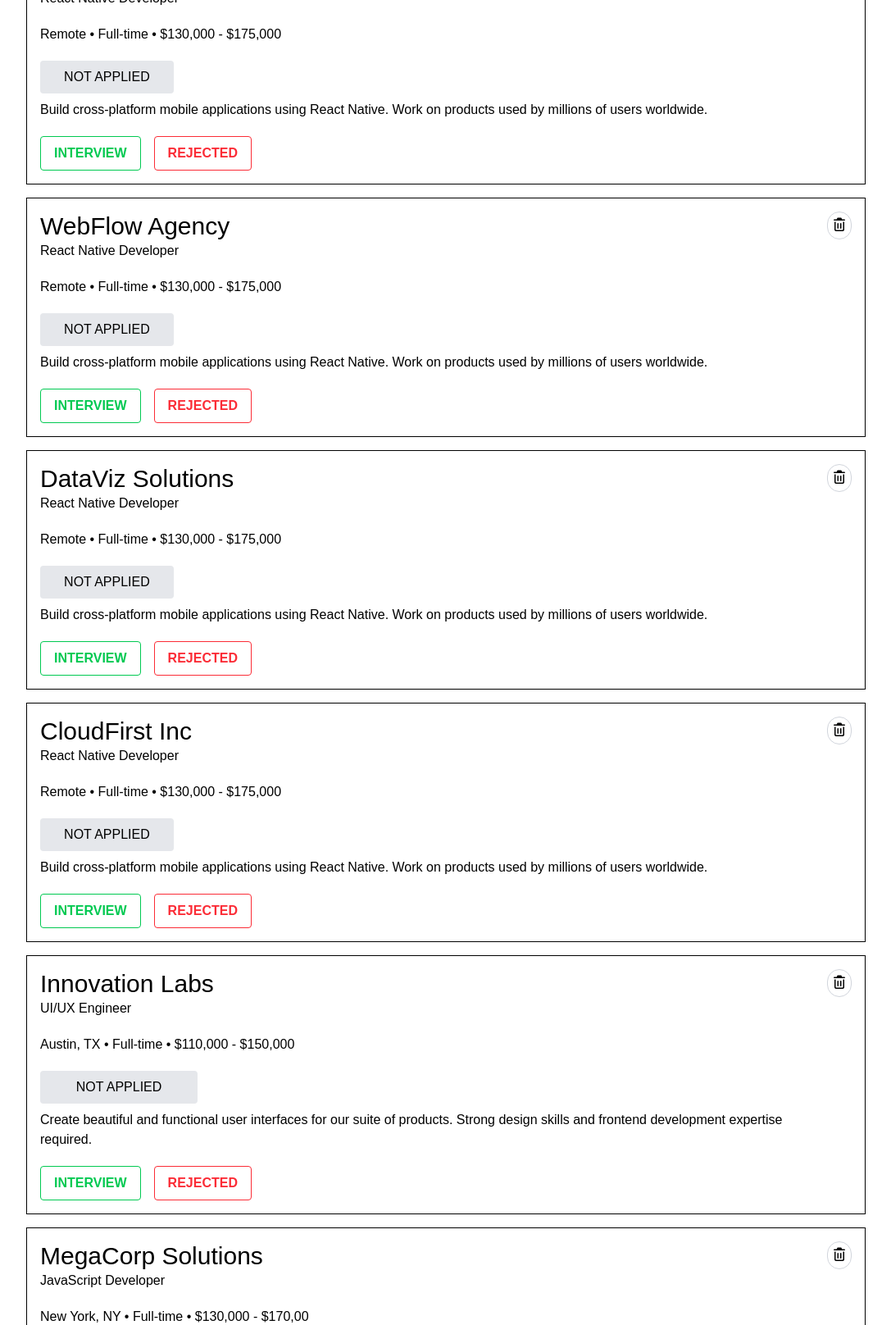
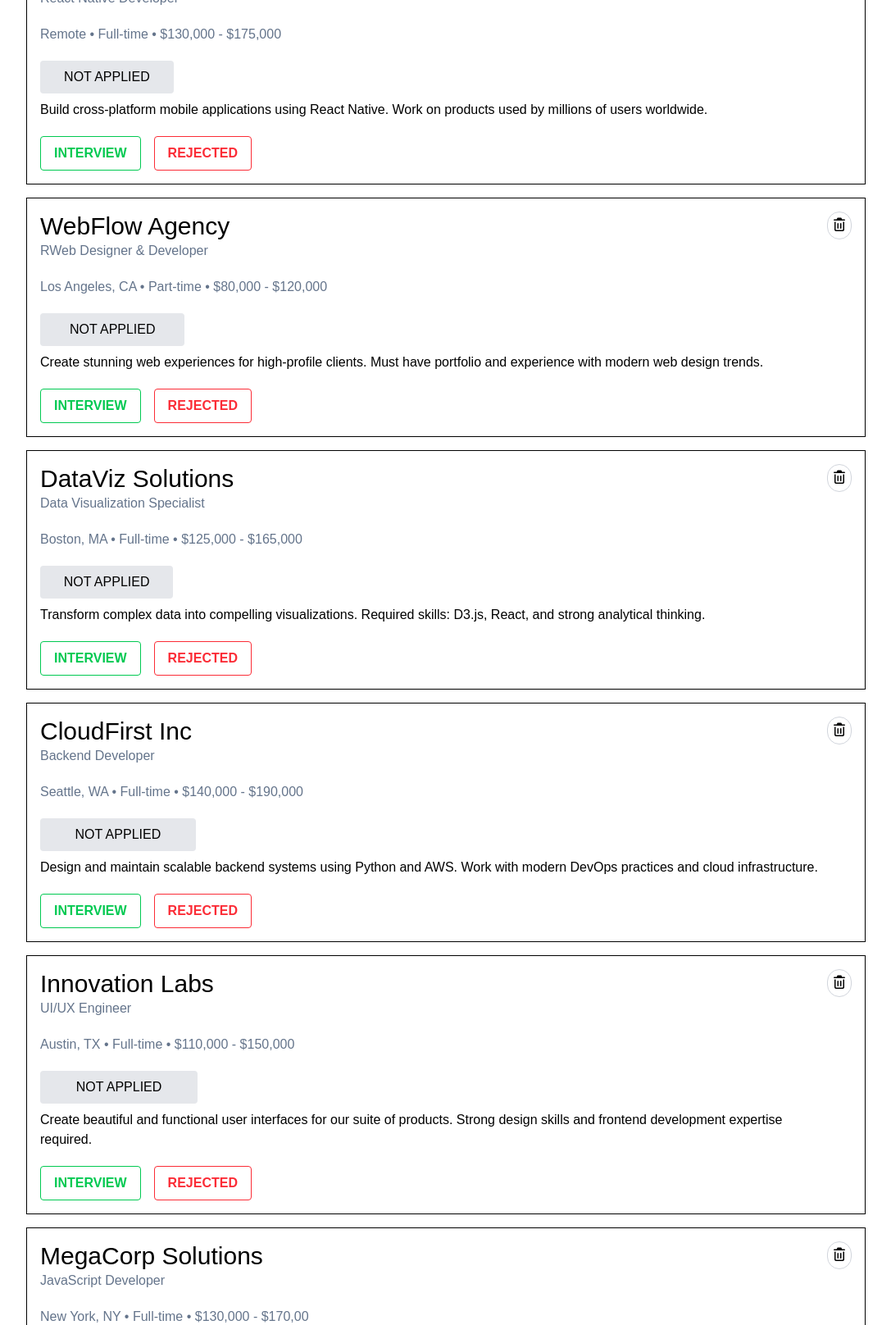
Before and after one commit to SIM-Ruhan/Assignment-04, a plain HTML site: page index.html in a window 1280 px wide. Shown: the part 444-2060 px from the top of the page at 82% size, without its empty margins (96-1183 px from the left). Drawn offline with nearby package versions, Linux system fonts and the light colour scheme.

Commit message:
design updated

```diff
--- a/index.html
+++ b/index.html
@@ -49,8 +49,8 @@ font-family: 'Geist',sans-serif;
      <div class="">
 
             <p class="cardName text-3xl font-medium">Mobile First Corp</p>
-            <p class="postName">React Native Developer</p>
-            <p class=" info my-5">Remote • Full-time • $130,000 - $175,000</p>
+            <p class="postName text-[#64748B]">React Native Developer</p>
+            <p class=" info my-5 text-[#64748B]">Remote • Full-time • $130,000 - $175,000</p>
             <div class="bg-gray-200 px-3 py-2 rounded-sm max-w-3/5 sm:max-w-2/5 lg:max-w-1/5 text-center mb-2">
                        <p class="status">NOT APPLIED</p>
             </div>
@@ -76,12 +76,16 @@ font-family: 'Geist',sans-serif;
      <div class="">
 
             <p class="cardName text-3xl font-medium">WebFlow Agency</p>
-            <p class="postName">React Native Developer</p>
-            <p class="info my-5">Remote • Full-time • $130,000 - $175,000</p>
+            <p class="postName text-[#64748B]">RWeb Designer & Developer</p>
+            <p class="info my-5 text-[#64748B]">Los Angeles, CA
+ •
+Part-time
+•
+ $80,000 - $120,000</p>
  <div class="light bg-gray-200 px-3 py-2 rounded-sm max-w-3/5 sm:max-w-2/5 lg:max-w-1/5 text-center mb-2">
                        <p class="status">NOT APPLIED</p>
             </div>
-       <p class="notes">Build cross-platform mobile applications using React Native. Work on products used by millions of users worldwide.</p>
+       <p class="notes">Create stunning web experiences for high-profile clients. Must have portfolio and experience with modern web design trends.</p>
      </div>
 
 
@@ -102,12 +106,17 @@ font-family: 'Geist',sans-serif;
      <div class="">
 
             <p class="cardName text-3xl font-medium">DataViz Solutions</p>
-            <p class="postName">React Native Developer</p>
-            <p class="info my-5">Remote • Full-time • $130,000 - $175,000</p>
+            <p class="postName text-[#64748B]">Data Visualization Specialist</p>
+            <p class="info my-5 text-[#64748B]">Boston, MA
+•
+ Full-time
+ •
+ $125,000 - $165,000</p>
  <div class="light bg-gray-200 px-3 py-2 rounded-sm max-w-3/5 sm:max-w-2/5 lg:max-w-1/5 text-center mb-2">
                        <p class="status">NOT APPLIED</p>
             </div>
-       <p class="notes">Build cross-platform mobile applications using React Native. Work on products used by millions of users worldwide.</p>
+       <p class="notes">Transform complex data into compelling visualizations. Required skills: D3.js, React, and strong analytical thinking.
+</p>
      </div>
 
 
@@ -128,12 +137,16 @@ font-family: 'Geist',sans-serif;
      <div class="">
 
             <p class="cardName text-3xl font-medium">CloudFirst Inc</p>
-            <p class="postName">React Native Developer</p>
-            <p class="info my-5">Remote • Full-time • $130,000 - $175,000</p>
+            <p class="postName text-[#64748B]">Backend Developer</p>
+            <p class="info my-5 text-[#64748B]">Seattle, WA
+ •
+ Full-time
+ •
+ $140,000 - $190,000</p>
  <div class="light bg-gray-200 px-3 py-2 rounded-sm max-w-3/5 sm:max-w-2/5 lg:max-w-1/5 text-center mb-2">
                        <p class="status">NOT APPLIED</p>
             </div>
-       <p class="notes">Build cross-platform mobile applications using React Native. Work on products used by millions of users worldwide.</p>
+       <p class="notes">Design and maintain scalable backend systems using Python and AWS. Work with modern DevOps practices and cloud infrastructure.</p>
      </div>
 
 
@@ -152,8 +165,8 @@ font-family: 'Geist',sans-serif;
  <div class="card ">
      <div class="">
             <p class="cardName text-3xl font-medium">Innovation Labs</p>
-            <p class="postName">UI/UX Engineer</p>
-            <p class=" info my-5">Austin, TX
+            <p class="postName text-[#64748B]">UI/UX Engineer</p>
+            <p class=" info my-5 text-[#64748B]">Austin, TX
  •
  Full-time
  •
@@ -182,8 +195,8 @@ font-family: 'Geist',sans-serif;
      <div class="">
 
             <p class="cardName text-3xl font-medium">MegaCorp Solutions</p>
-            <p class="postName">JavaScript Developer</p>
-            <p class=" info my-5">New York, NY
+            <p class="postName text-[#64748B]">JavaScript Developer</p>
+            <p class=" info my-5 text-[#64748B]">New York, NY
  •
 Full-time
 •
@@ -212,8 +225,8 @@ Full-time
      <div class="">
 
             <p class="cardName text-3xl font-medium">StartupXYZ</p>
-            <p class="postName">Full Stack Engineer</p>
-            <p class=" info my-5">Remote
+            <p class="postName text-[#64748B]">Full Stack Engineer</p>
+            <p class=" info my-5 text-[#64748B]">Remote
  •
 Full-time
 •
@@ -242,8 +255,8 @@ Full-time
      <div class="">
 
             <p class="cardName text-3xl font-medium">TechCorp Industries</p>
-            <p class="postName">Senior Frontend Developer</p>
-            <p class=" info my-5">San Francisco, CA
+            <p class="postName text-[#64748B]">Senior Frontend Developer</p>
+            <p class=" info my-5 text-[#64748B]">San Francisco, CA
  •
 Full-time
 •
```
